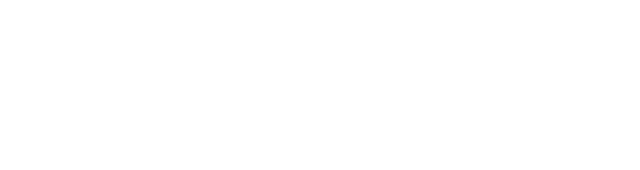
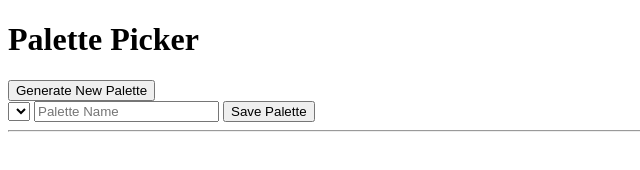
Before and after one commit to EricMellow/palette-picker, a website: page public/index.html in a window 1280 px wide. Shown: the whole page, without its empty margins (0-640 px from the left). Drawn offline with nearby package versions, Linux system fonts and the light colour scheme.

Commit message:
Add top half of HTML structure

```diff
--- a/public/index.html
+++ b/public/index.html
@@ -8,6 +8,23 @@
   <title>Palette Picker</title>
 </head>
 <body>
+  <h1>Palette Picker</h1>
+  <section>
+    <div class="color1"></div>
+    <div class="color2"></div>
+    <div class="color3"></div>
+    <div class="color4"></div>
+    <div class="color5"></div>
+    <button>Generate New Palette</button>
+    <form>
+      <select name="projects">
+        <option value=""></option>
+      </select>
+      <input type="text" placeholder="Palette Name">
+      <button>Save Palette</button>
+    </form>
+  </section>
+  <hr>
 
 </body>
 <script src="http://ajax.googleapis.com/ajax/libs/jquery/3.3.1/jquery.min.js"></script>
```
